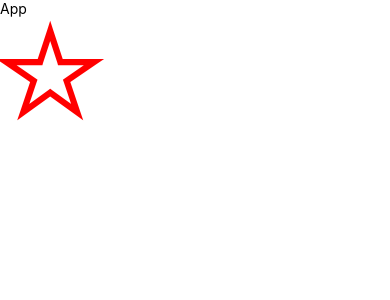
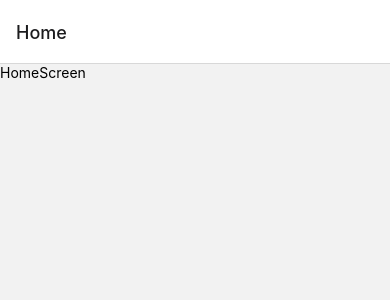
Before and after one commit to Felipe0298/pokedex, a React Native app: screen / in a window 390 px wide. Shown: the top 300 px of the page. Built offline with nearby package versions, Linux system fonts and the light colour scheme.

Commit message:
adding stack navigator

```diff
--- a/App.tsx
+++ b/App.tsx
@@ -2,18 +2,15 @@ import 'react-native-gesture-handler';
 import React from 'react';
 import { Text } from 'react-native';
 import Icon from 'react-native-vector-icons/Ionicons'
+import { NavigationContainer } from '@react-navigation/native';
+import { Navigator } from './src/navigator/Navigator';
 
 
 const App = () => {
   return (
-    <>
-      <Text>App</Text>
-      <Icon
-        name='star-outline'
-        color='red'
-        size={100}
-      />
-    </>
+    <NavigationContainer>
+      <Navigator/>
+    </NavigationContainer>
   );
 }
 
--- a/package.json
+++ b/package.json
@@ -11,10 +11,13 @@
   },
   "dependencies": {
     "@react-native-masked-view/masked-view": "^0.3.0",
+    "@react-navigation/native": "^6.1.8",
     "@react-navigation/stack": "^6.3.18",
     "react": "18.2.0",
     "react-native": "0.72.5",
     "react-native-gesture-handler": "^2.13.1",
+    "react-native-safe-area-context": "^4.7.2",
+    "react-native-screens": "^3.25.0",
     "react-native-vector-icons": "^10.0.0"
   },
   "devDependencies": {
--- a/src/navigator/StackNavigator.tsx
+++ b/src/navigator/Navigator.tsx
@@ -4,7 +4,7 @@ import { PokemonScreen } from '../screens/PokemonScreen';
 
 const Stack = createStackNavigator();
 
-export function StackNavigator() {
+export function Navigator() {
   return (
     <Stack.Navigator>
       <Stack.Screen name="Home" component={HomeScreen} />
```
Also changed, not shown: 1 other file (tests, documents, lock files or other folders).
